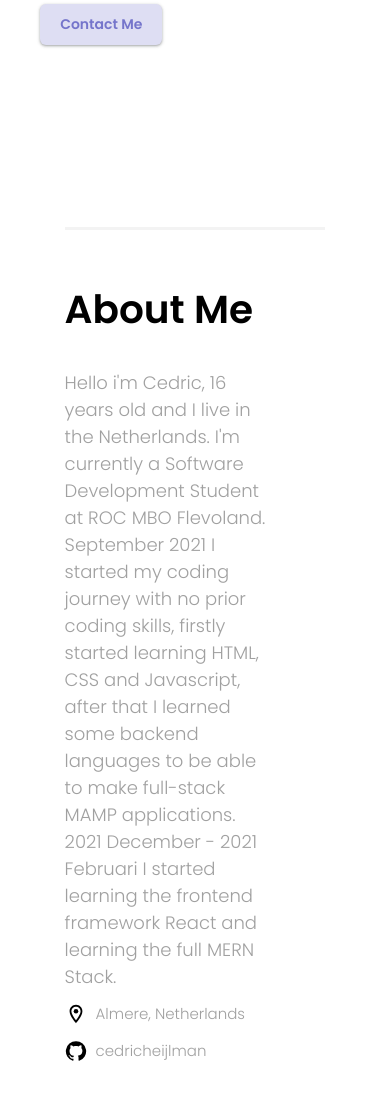
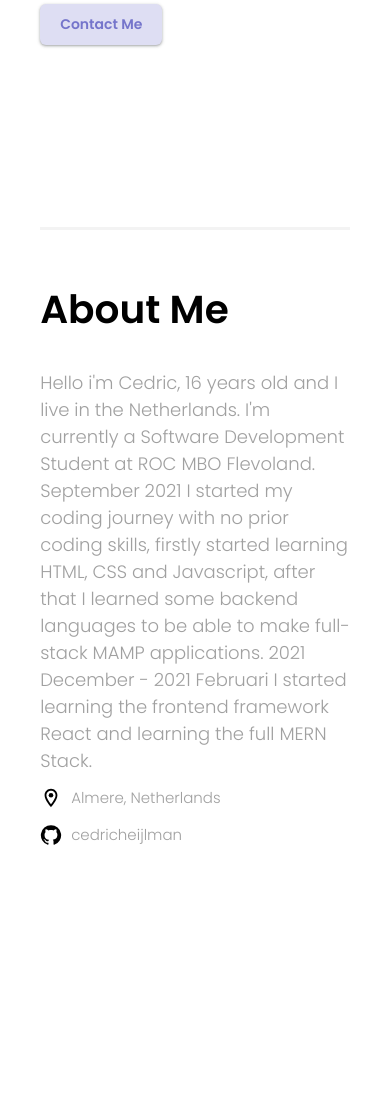
Before and after one commit to cedricheijlman/portfoliov3, a Next.js app: page / in a window 390 px wide. Shown: the part 600-1700 px from the top of the page. After the commit the page ends 1503 px from the top, so only its background shows below. Built offline with nearby package versions, Linux system fonts and the light colour scheme.

Commit message:
responsive

```diff
--- a/components/about/About.module.css
+++ b/components/about/About.module.css
@@ -39,7 +39,7 @@
 
 @media (max-width: 868px) {
   .title {
-    width: 80%;
+    width: 95%;
   }
 
   .aboutSection {
@@ -50,7 +50,7 @@
 
   .bio {
     flex-direction: column;
-    width: 80%;
+    width: 95%;
   }
 
   .bio .left p {
@@ -58,6 +58,7 @@
   }
 
   .bio .left {
+    padding-right: 0 !important;
     width: 100%;
     margin-bottom: 10px;
   }
```
